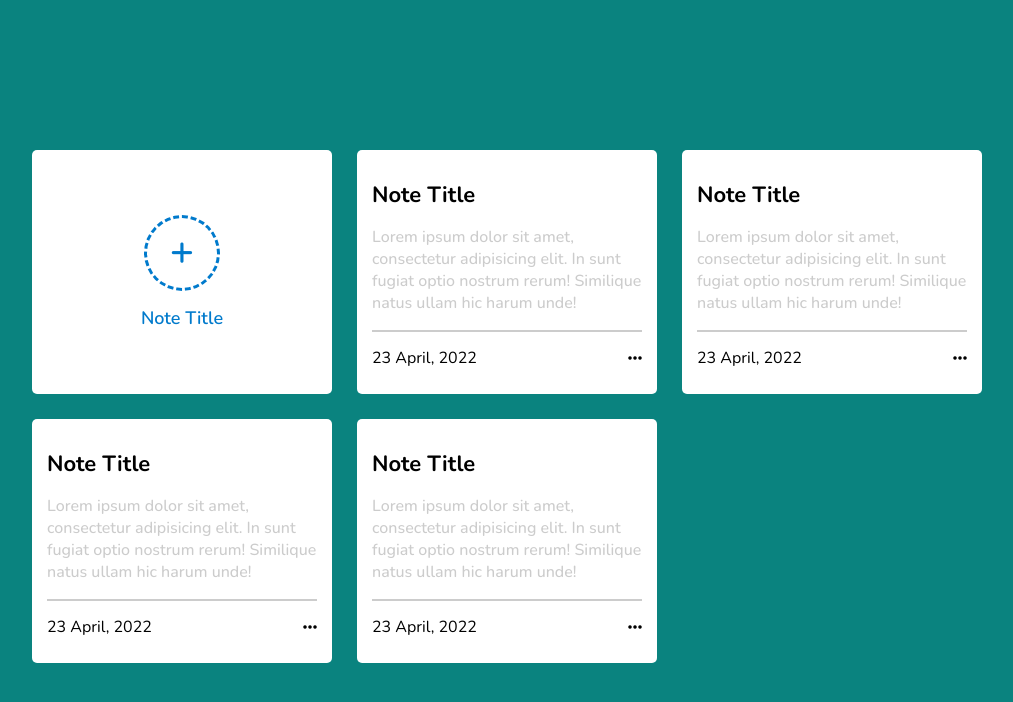
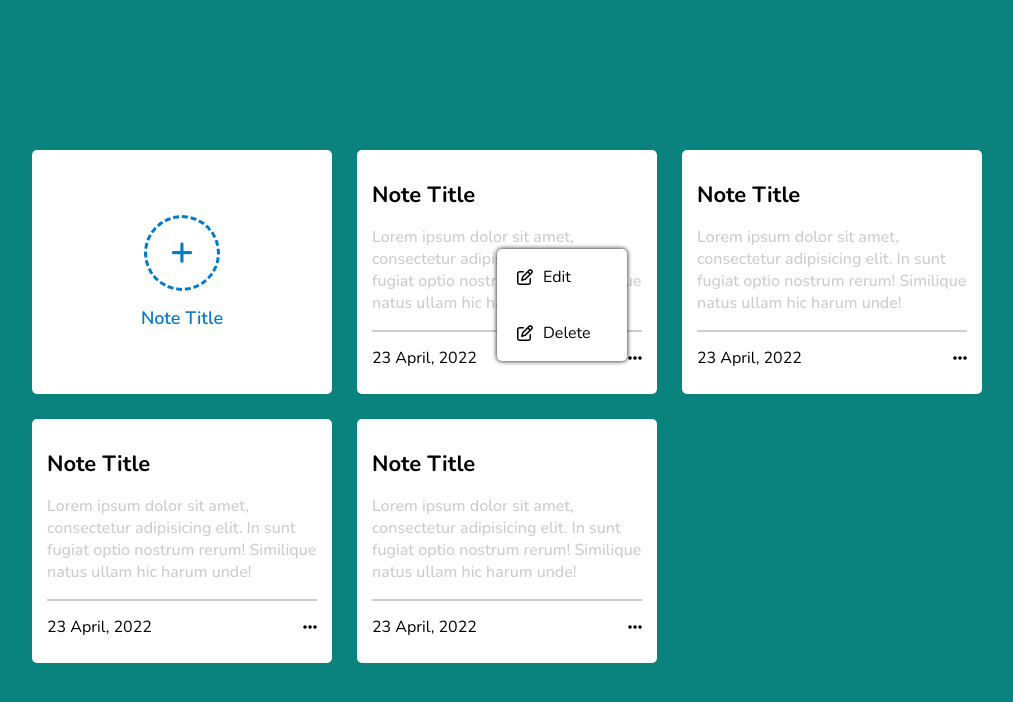
Before and after one commit to shafik720/Note-Pad-practice, a plain HTML site: page index.html in a window 1280 px wide. Shown: the whole page, without its empty margins (126-1139 px from the left). Drawn offline with nearby package versions, Linux system fonts and the light colour scheme.

Commit message:
dsfgfdsg

```diff
--- a/index.html
+++ b/index.html
@@ -26,7 +26,13 @@
             </div>
             <div class="note-footer">
                 <span>23 April, 2022</span>
-                <i class="fa-solid fa-ellipsis"></i>
+                <div class="footer-icon">
+                    <i class="fa-solid fa-ellipsis"></i>
+                    <div class="menu">
+                        <div><i class="fa-regular fa-pen-to-square"></i>Edit</div>
+                        <div><i class="fa-regular fa-pen-to-square"></i>Delete</div>
+                    </div>
+                </div>
             </div>
         </div>
         <div class="notes">
--- a/style.css
+++ b/style.css
@@ -69,3 +69,32 @@ body{
 .note-footer i{
     cursor: pointer;
 }
+.footer-icon{
+    position: relative;
+}
+.footer-icon .menu{
+    position: absolute;
+    background: white;
+    width: 130px;
+    display: flex;
+    justify-content: space-between;
+    flex-direction: column;
+    align-items: space-between;
+    box-shadow: 0 0 5px;
+    border-radius: 5px;
+    bottom: 20px;
+    right: 15px;
+}
+.footer-icon .menu div{
+    display: flex;
+    justify-content: flex-start;
+    align-items: center;
+    cursor: pointer;
+    padding: 5px 5px 5px 20px;
+}
+.footer-icon .menu div:hover{
+    background: #ccc;
+}
+.footer-icon .menu div i{
+    padding-right: 10px;
+}
```
